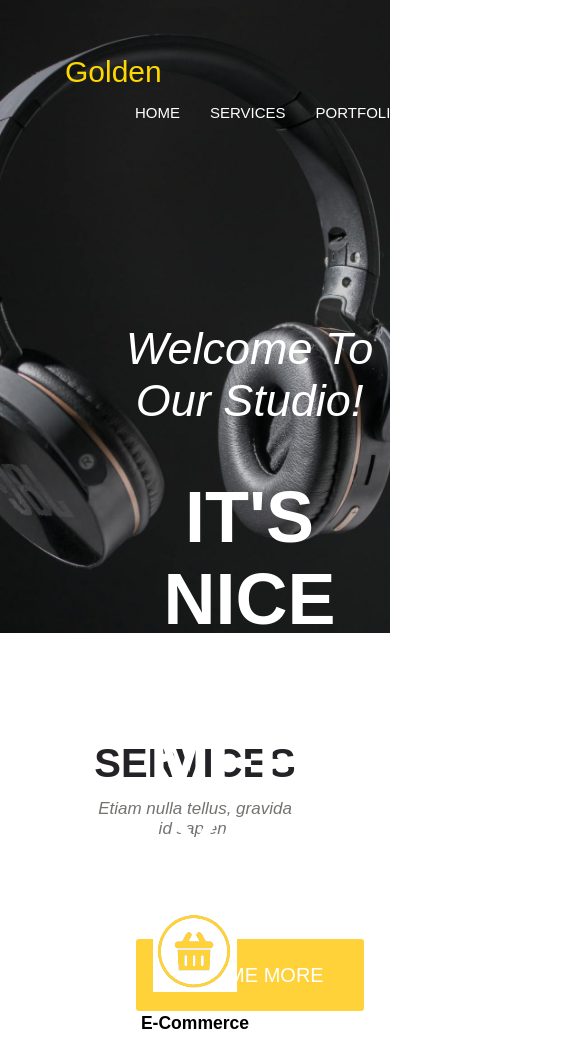
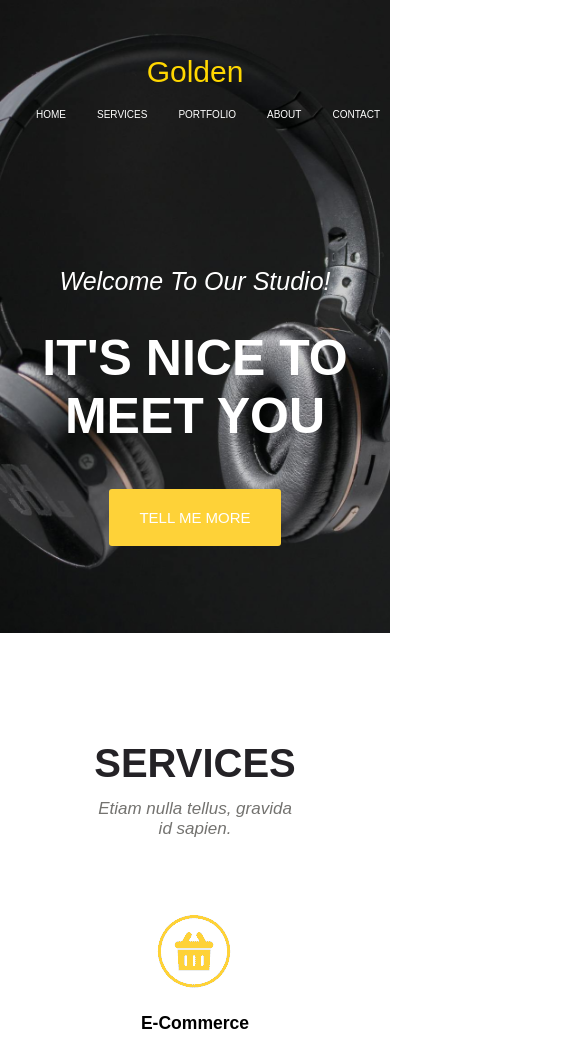
Before and after one commit to krystianblasiak/project-submodule-3-6, a website: page index.html in a window 390 px wide. Shown: the top 1037 px of the page, 585 px wide, since content can reach past the window. Drawn offline with Linux system fonts and the light colour scheme; a web font is replaced by a local one.

Commit message:
Add Style CSS for RWD for phone for header

```diff
--- a/sass/style.scss
+++ b/sass/style.scss
@@ -215,7 +215,6 @@
 
                 h2 {
                     font-size: 35px;
-                    font-weight: 100;
                 }
 
                 h1 {
@@ -237,3 +236,50 @@
         }
     }
 }
+
+@media (max-width: 767px) {
+    header {
+        nav {
+            .row {
+                .name-landing-page {
+                    text-align: center;
+                    a {
+                        font-size: 30px;
+                    }
+                }
+                .list-nav {
+                    ul {
+                        text-align: left;
+                        margin-left: -100px;
+                        li {
+                            a {
+                                margin-left: 1px;
+                                font-size: 10px;
+                            }
+                        }
+                    }
+                }
+            }
+        }
+
+        .splash {
+            .splash-inner {
+                top: 60px;
+                left: 0;
+
+                h2 {
+                    font-size: 25px;
+                }
+
+                h1 {
+                    font-size: 50px;
+                }
+
+                a {
+                    font-size: 15px;
+                    padding: 20px 30px;
+                    }
+            }
+        }
+    }
+}
```
Also changed, not shown: css/style.css, 1 other file.
